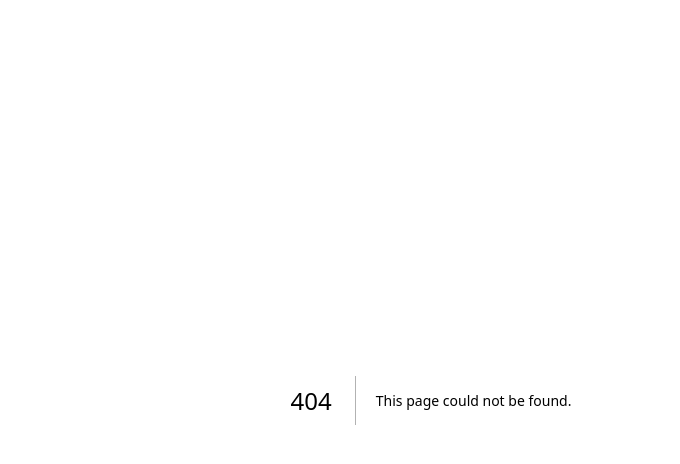
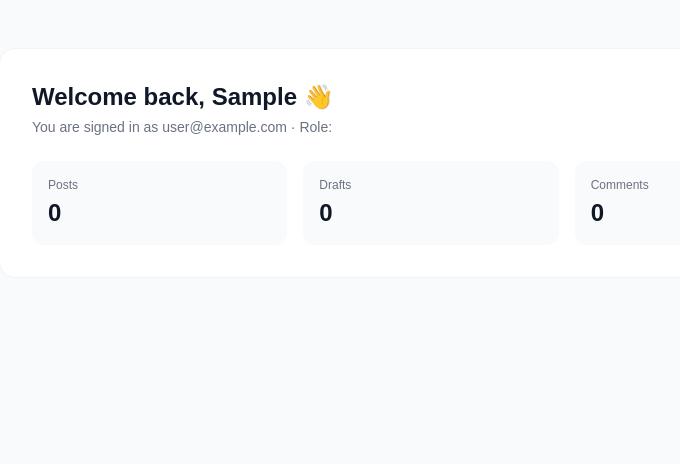
Before and after one commit to georgegoodluck/inkspire, a Next.js app in the folder apps/web/: page /dashboard in a window 1280 px wide. Before the commit this address had no page. Shown: the top 464 px of the page, without its empty margins (209-889 px from the left). Built offline with nearby package versions, Linux system fonts and the light colour scheme; no server answers; sample sign-in values are in the browser's storage.

Commit message:
feat: create basic dashboard page

```diff
--- /dev/null
+++ b/apps/web/app/dashboard/page.tsx
@@ -0,0 +1,38 @@
+import { auth } from '@/lib/auth'
+import { redirect } from 'next/navigation'
+
+export default async function DashboardPage() {
+  const session = await auth()
+
+  if (!session) redirect('/auth/sign-in')
+
+  return (
+    <div className="min-h-screen bg-gray-50">
+      <div className="max-w-4xl mx-auto px-4 py-12">
+        <div className="bg-white rounded-2xl border border-gray-100 p-8">
+          <h1 className="text-2xl font-semibold text-gray-900 mb-1">
+            Welcome back, {session.user.name?.split(' ')[0]} 👋
+          </h1>
+          <p className="text-sm text-gray-500 mb-6">
+            You are signed in as <span className="font-medium">{session.user.email}</span> · Role:{' '}
+            <span className="font-medium capitalize">{session.user.role?.toLowerCase()}</span>
+          </p>
+          <div className="grid grid-cols-3 gap-4">
+            <div className="bg-gray-50 rounded-xl p-4">
+              <p className="text-xs text-gray-500 mb-1">Posts</p>
+              <p className="text-2xl font-semibold text-gray-900">0</p>
+            </div>
+            <div className="bg-gray-50 rounded-xl p-4">
+              <p className="text-xs text-gray-500 mb-1">Drafts</p>
+              <p className="text-2xl font-semibold text-gray-900">0</p>
+            </div>
+            <div className="bg-gray-50 rounded-xl p-4">
+              <p className="text-xs text-gray-500 mb-1">Comments</p>
+              <p className="text-2xl font-semibold text-gray-900">0</p>
+            </div>
+          </div>
+        </div>
+      </div>
+    </div>
+  )
+}
```
